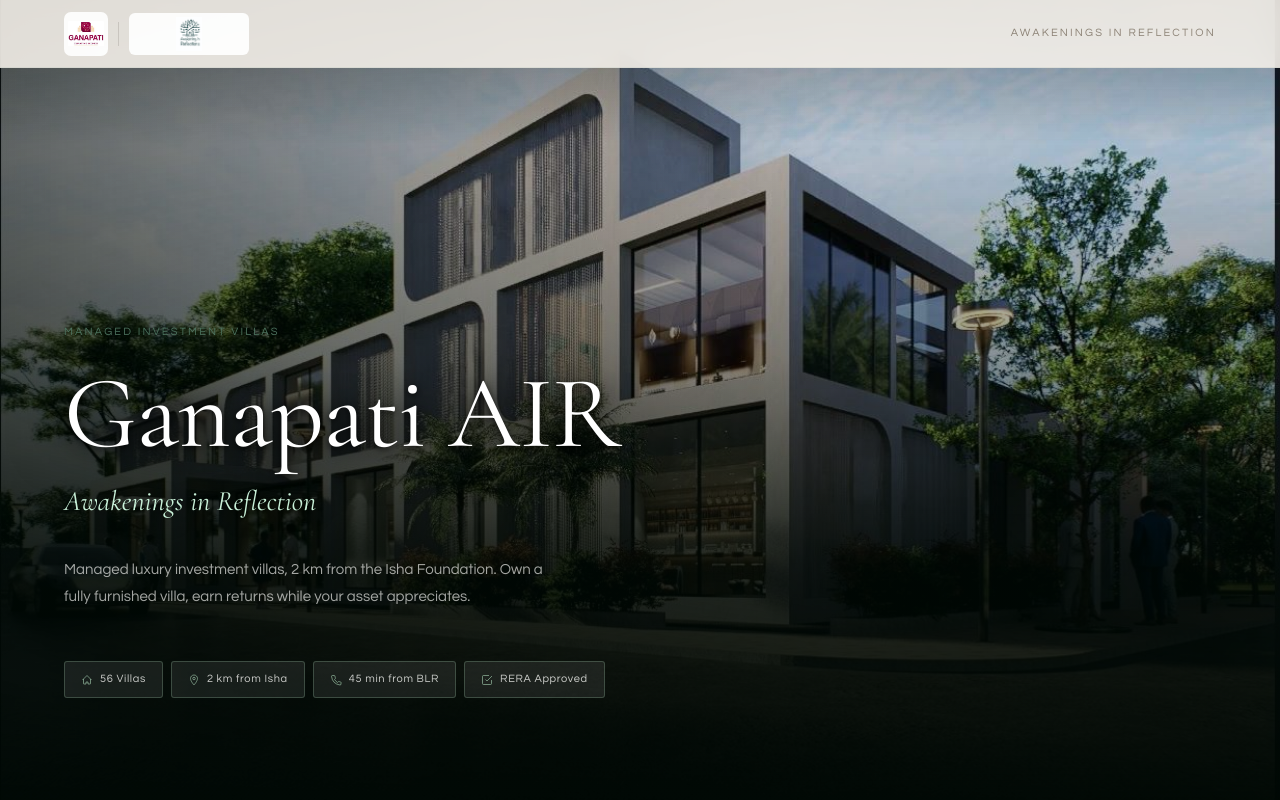
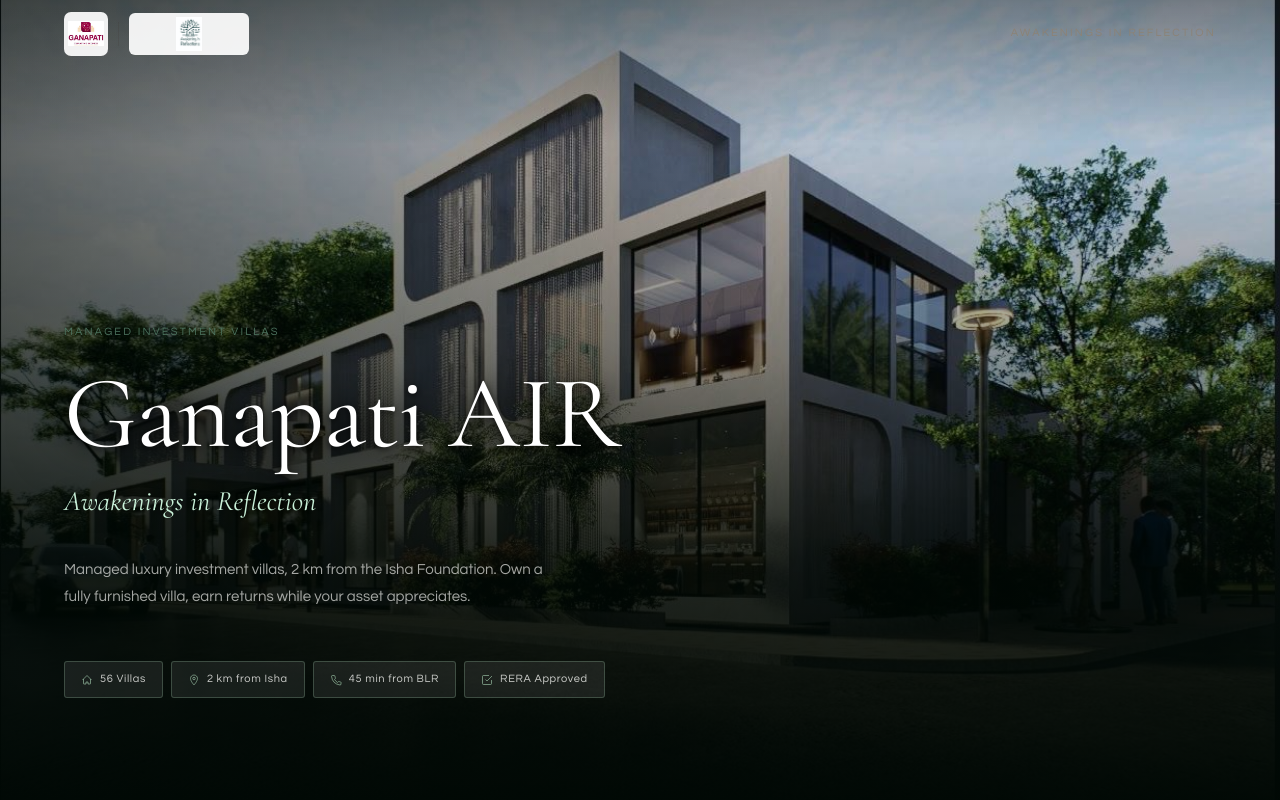
Before and after one commit to Abhi011999/ganapati-air-landing, a Next.js app: page / in a window 1280 px wide. Shown: the top 800 px of the page. Built offline with nearby package versions, Linux system fonts and the light colour scheme.

Commit message:
fix: truly transparent nav on load (removed conflicting bg), villa-exterior only hero, nav--scrolled solid on scroll

```diff
--- a/app/globals.css
+++ b/app/globals.css
@@ -87,11 +87,17 @@
   padding: 0 var(--pad);
   height: 68px;
   display: flex; align-items: center; justify-content: space-between;
-  background: rgba(247,243,236,0.88);
-  backdrop-filter: blur(12px);
-  -webkit-backdrop-filter: blur(12px);
-  border-bottom: 1px solid rgba(122,158,138,0.12);
-  transition: background 0.4s ease;
+  background: transparent;
+  backdrop-filter: none;
+  -webkit-backdrop-filter: none;
+  border-bottom: 1px solid transparent;
+  transition: background 0.5s ease, backdrop-filter 0.5s ease, border-color 0.5s ease;
+}
+.nav--scrolled {
+  background: rgba(5,12,8,0.88) !important;
+  backdrop-filter: blur(18px) !important;
+  -webkit-backdrop-filter: blur(18px) !important;
+  border-bottom: 1px solid rgba(255,255,255,0.08) !important;
 }
 .nav__logo-wrap {
   display: flex;
@@ -148,7 +154,11 @@
   padding-top: 68px;
   overflow: hidden;
 }
-/* hero__bg replaced by hero__slider */
+.hero__bg {
+  position: absolute;
+  inset: 0;
+  z-index: 0;
+}
 .hero__overlay {
   position: absolute;
   inset: 0;
--- a/components/LandingPage.tsx
+++ b/components/LandingPage.tsx
@@ -124,14 +124,9 @@
 
       {/* 1. HERO */}
       <section className="hero" id="hero">
-        {/* 2-image sliding hero */}
-        <div className="hero__slider">
-          <div className="hero__slide hero__slide--1">
-            <Image src="/images/project/rooftop-pool-2.jpg" alt="Ganapati AIR infinity pool" fill sizes="100vw" priority style={{ objectFit: "cover" }} />
-          </div>
-          <div className="hero__slide hero__slide--2">
-            <Image src="/images/project/villa-exterior.jpg" alt="Ganapati AIR villa" fill sizes="100vw" style={{ objectFit: "cover" }} />
-          </div>
+        {/* Hero background — villa exterior */}
+        <div className="hero__bg">
+          <Image src="/images/project/villa-exterior.jpg" alt="Ganapati AIR villa" fill sizes="100vw" priority style={{ objectFit: "cover" }} />
         </div>
         {/* Gradient overlay */}
         <div className="hero__overlay" />
```
